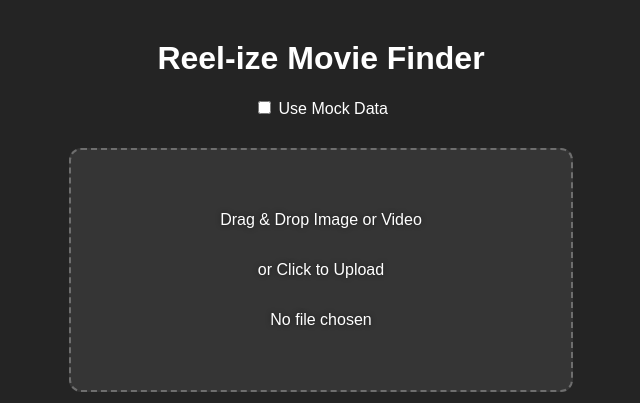
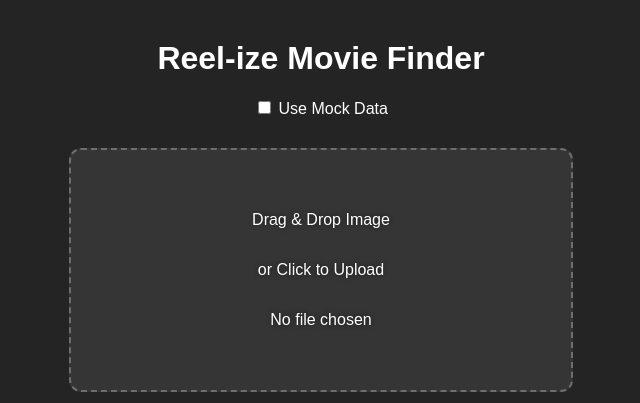
Before and after one commit to Dillstan/ml_group_project, a Flask app: page / in a window 1280 px wide. Shown: the top 403 px of the page, without its empty margins (319-959 px from the left). Run offline with Flask 3, Linux system fonts and the light colour scheme.

Commit message:
added presentation

```diff
--- a/website/frontend/templates/index.html
+++ b/website/frontend/templates/index.html
@@ -13,7 +13,7 @@
         Use Mock Data
     </label>
     <div id="drop-zone">
-        <p>Drag & Drop Image or Video</p>
+        <p>Drag & Drop Image</p>
         <p>or Click to Upload</p>
         <p>No file chosen</p>
         <input type="file" id="fileInput" accept=".png,.jpg,.jpeg,.mp4,.mov" />
```
Also changed, not shown: 1 other file.
